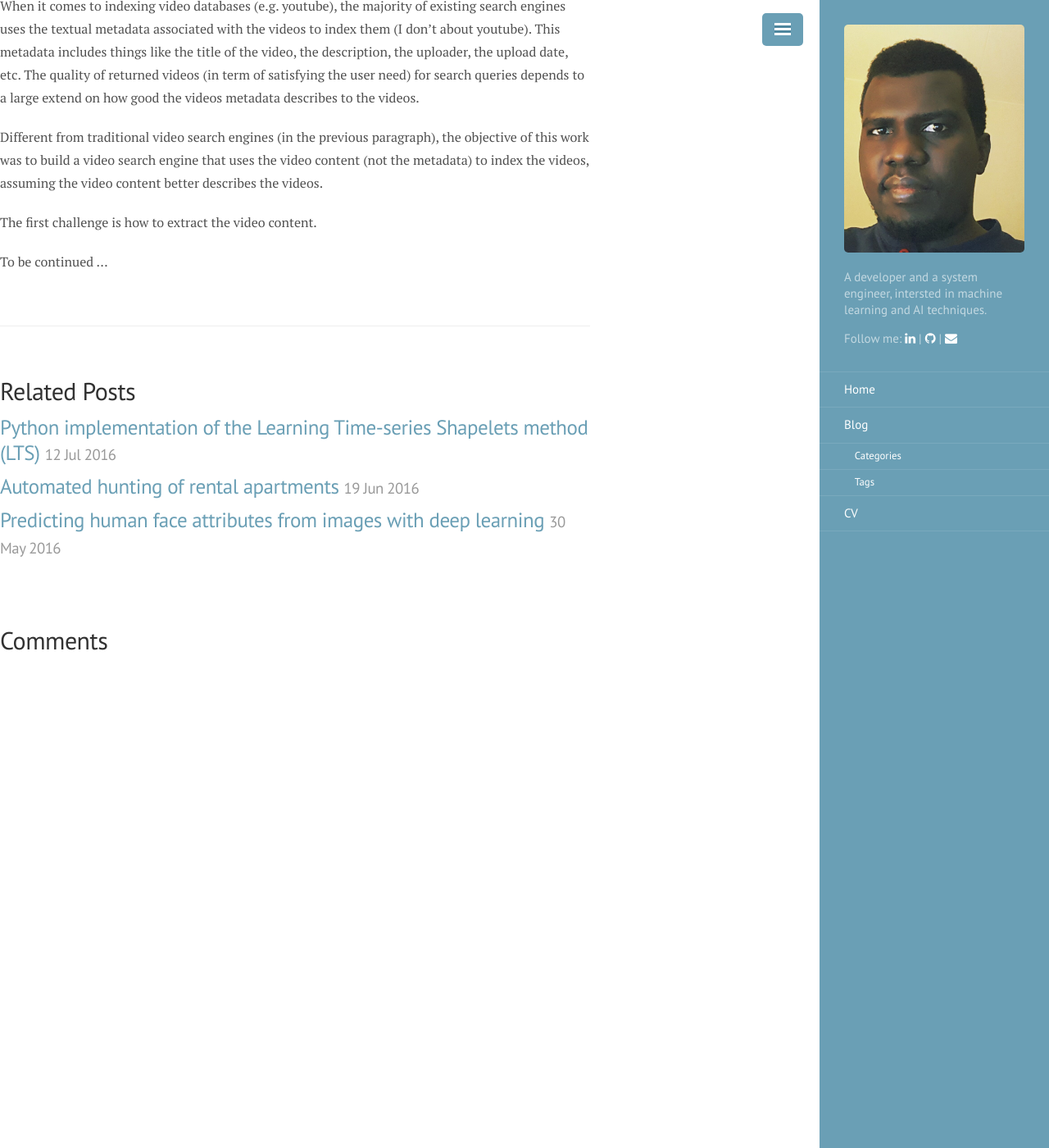
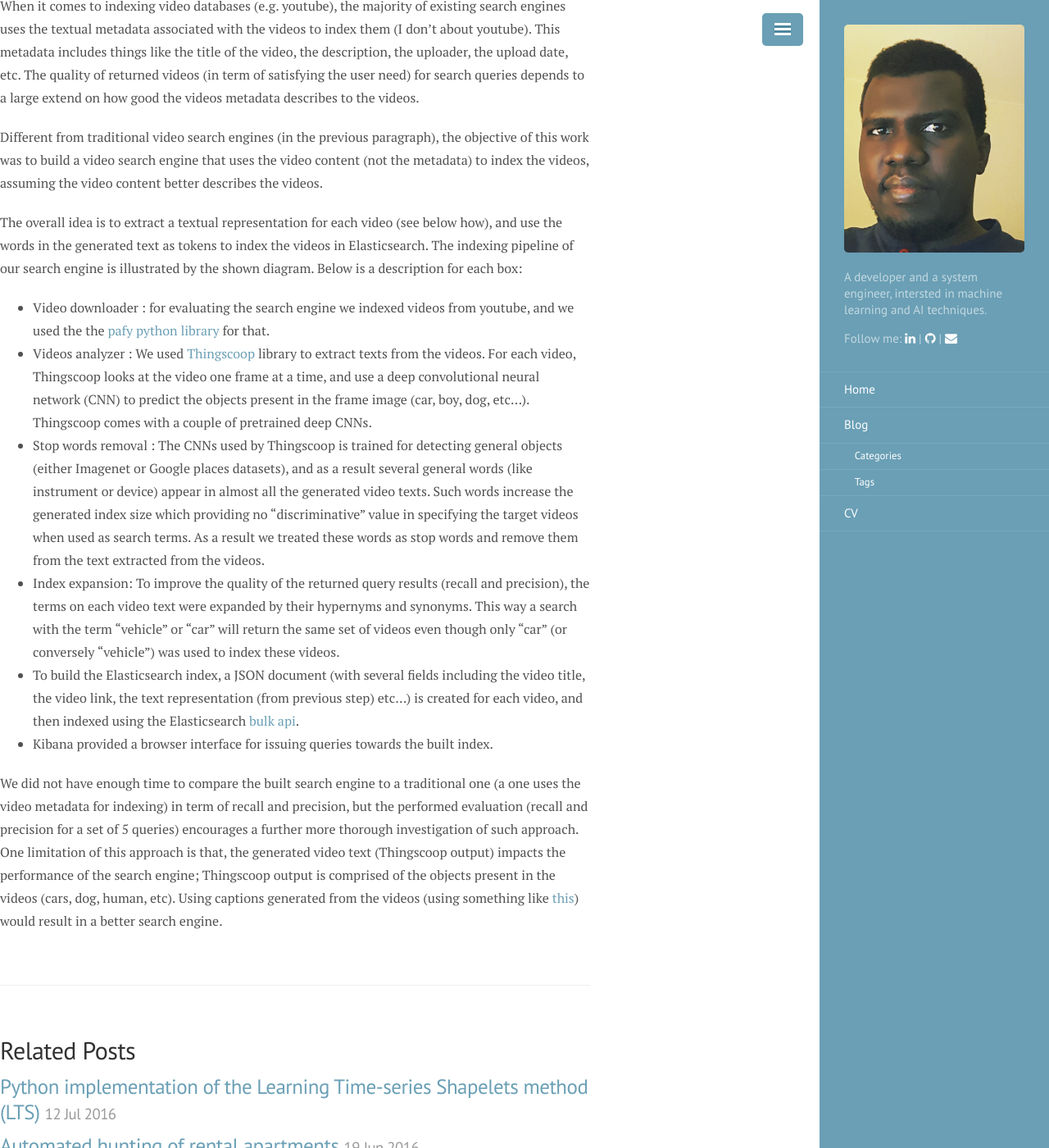
Before and after one commit to mohaseeb/mohaseeb.github.io, a Jekyll site: the page built from _posts/2014-04-30-vidoe-search.md, in a window 1280 px wide and 1400 px high, scrolled down 772 px. Shown: the whole window at 82% size. Built offline with Jekyll 4.4.1, drawn with Linux system fonts in a browser that asks for light colours; nearby versions of some CDN libraries; comment, search, counter and statistics services are not loaded.

Commit message:
completed the video search post

```diff
--- a/_posts/2014-04-30-vidoe-search.md
+++ b/_posts/2014-04-30-vidoe-search.md
@@ -12,6 +12,13 @@ When it comes to indexing video databases (e.g. youtube), the majority of existi
 
 Different from traditional video search engines (in the previous paragraph), the objective of this work was to build a video search engine that uses the video content (not the metadata) to index the videos, assuming the video content better describes the videos.
 
-The first challenge is how to extract the video content.
+The overall idea is to extract a textual representation for each video (see below how), and use the words in the generated text as tokens to index the videos in Elasticsearch. The indexing pipeline of our search engine is illustrated by the shown diagram. Below is a description for each box:
 
-To be continued ...
+* Video downloader : for evaluating the search engine we indexed videos from youtube, and we used the the [pafy python library](https://pypi.python.org/pypi/pafy) for that.
+* Videos analyzer : We used [Thingscoop](https://github.com/agermanidis/thingscoop) library to extract texts from the videos. For each video, Thingscoop looks at the video one frame at a time, and use a deep convolutional neural network (CNN) to predict the objects present in the frame image (car, boy, dog, etc...). Thingscoop comes with a couple of pretrained deep CNNs.
+* Stop words removal : The CNNs used by Thingscoop is trained for detecting general objects (either Imagenet or Google places datasets), and as a result several general words (like instrument or device) appear in almost all the generated video texts. Such words increase the generated index size which providing no "discriminative" value in specifying the target videos when used as search terms. As a result we treated these words as stop words and remove them from the text extracted from the videos.
+* Index expansion: To improve the quality of the returned query results (recall and precision), the terms on each video text were expanded by their hypernyms and synonyms. This way a search with the term "vehicle" or "car" will return the same set of videos even though only "car" (or conversely "vehicle") was used to index these videos.
+* To build the Elasticsearch index, a JSON document (with several fields including the video title, the video link, the text representation (from previous step) etc...) is created for each video, and then indexed using the Elasticsearch [bulk api](https://www.elastic.co/guide/en/elasticsearch/reference/current/docs-bulk.html).
+* Kibana provided a browser interface for issuing queries towards the built index.
+
+We did not have enough time to compare the built search engine to a traditional one (a one uses the video metadata for indexing) in term of recall and precision, but the performed evaluation (recall and precision for a set of 5 queries) encourages a further more thorough investigation of such approach. One limitation of this approach is that, the generated video text (Thingscoop output) impacts the performance of the search engine; Thingscoop output is comprised of the objects present in the videos (cars, dog, human, etc). Using captions generated from the videos (using something like [this](https://github.com/kjw0612/awesome-deep-vision#video-captioning)) would result in a better search engine.
```
